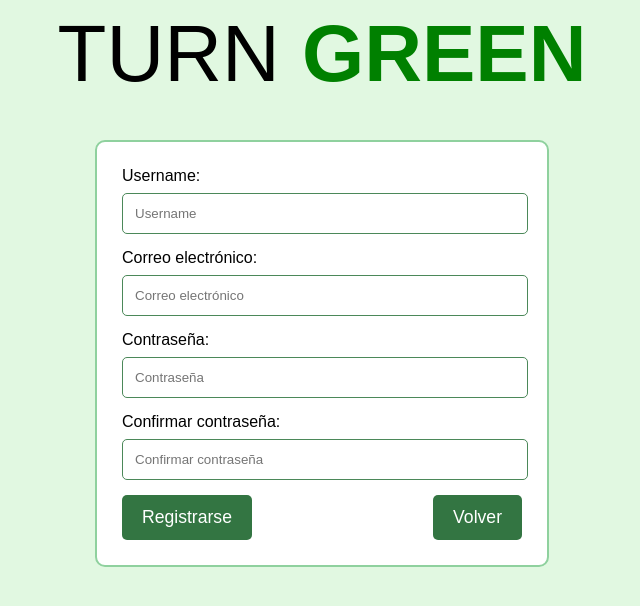
After one commit to eri5ita/proyecto, a Django app: page /signup/ in a window 1280 px wide. The commit adds this page. Shown: the top 606 px of the page, without its empty margins (318-958 px from the left). Run offline with Django 5.2, Linux system fonts and the light colour scheme.

Commit message:
Register

```diff
--- a/hello/templates/index.html
+++ b/hello/templates/index.html
@@ -56,7 +56,6 @@
                             <p>{{ mision.descripcion }}</p>
                             <p><strong>Tipo:</strong> {{ mision.tipo }}</p>
                             <p><strong>Leafpoints:</strong> {{ mision.leafpoints }}</p>
-                            <button>✔</button>
                         </li>
                     {% endfor %}
                 </ul>
@@ -71,6 +70,7 @@
             <h2>Bienvenido a TrunGreen! En esta página puedes emprender un viaje para reducir tu huella de carbono.</p>
             <h1>¿Quieres entrar a tu cuenta?</h3>
             <a href="{% url 'login' %}">Iniciar Sesión</a>
+            <a href="{% url 'signup' %}">Registrarse</a>
         </div>
     {% endif %}
 
--- /dev/null
+++ b/hello/templates/signup.html
@@ -0,0 +1,97 @@
+
+
+<!DOCTYPE html>
+<html lang="es">
+<head>
+    <meta charset="UTF-8">
+    <meta name="viewport" content="width=device-width, initial-scale=1.0">
+    <title>Registro</title>
+    <style>
+        body {
+            font-family: Arial, sans-serif;
+            background-color: #e1f8e1;
+            text-align: center;
+        }
+        .form-container {
+            width: 400px; /* Hacemos el formulario más ancho */
+            text-align: left;
+            background: white;
+            border: 2px solid #8fd19e;
+            padding: 25px; /* Aumentamos el espacio interno */
+            border-radius: 10px;
+            margin: auto;
+            margin-top: 20px; /* Más separación arriba */
+        }
+        .form-container label {
+            font-size: 1rem; /* Texto ligeramente más grande */
+            display: block;
+            margin-bottom: 8px;
+        }
+        .form-container input {
+            width: 95%;
+            padding: 12px; /* Aumentamos el padding */
+            margin-bottom: 15px;
+            border: 1px solid #4b8859;
+            border-radius: 5px;
+        }
+        .form-container input:focus {
+            outline: 2px solid #296b38;
+        }
+        .button-container {
+            display: flex;
+            justify-content: space-between;
+        }
+        .button-container button {
+            padding: 12px 20px; /* Botones más grandes */
+            font-size: 1.1rem; /* Texto de botón más grande */
+            border: none;
+            border-radius: 5px;
+            background-color: #337542;
+            color: white;
+            cursor: pointer;
+            transition: background-color 0.3s;
+        }
+        .button-container button:hover {
+            background-color: #163b1f;
+        }
+        .header {
+            font-size: 5rem; /* Hacemos el encabezado más grande */
+            margin-bottom: 40px; /* Espacio más amplio debajo del encabezado */
+        }
+        .header span {
+            color: green;
+            font-weight: bold;
+        }
+    </style>
+</head>
+<body>
+    <div class="header">
+        TURN <span>GREEN</span>
+    </div>
+    <div class="form-container">
+        <form method="POST">
+            {% csrf_token %}
+            <div>
+                <label for="username">Username:</label>
+                <input type="text" id="username" name="username" placeholder="Username" required>
+            </div>
+            <div>
+                <label for="email">Correo electrónico:</label>
+                <input type="email" id="email" name="email" placeholder="Correo electrónico" required>
+            </div>
+            <div>
+                <label for="password">Contraseña:</label>
+                <input type="password" id="password1" name="password1" placeholder="Contraseña" required>
+            </div>
+            <div>
+                <label for="password2">Confirmar contraseña:</label>
+                <input type="password" id="password2" name="password2" placeholder="Confirmar contraseña" required>
+            </div>
+            <div class="button-container">
+                <button type="submit">Registrarse</button>
+                <button type="button" onclick="window.location='/'">Volver</button>
+            </div>
+        </form>
+    </div>
+</body>
+</html>
--- a/hello/views.py
+++ b/hello/views.py
@@ -1,26 +1,21 @@
-from django.shortcuts import render, redirect, get_object_or_404
+from django.shortcuts import render, redirect
 from django.contrib.auth import authenticate, login, logout
 from django.contrib.auth.decorators import login_required
 from django.http import HttpResponse, JsonResponse, HttpRequest
 from .models import misiones, recompensas
-import random
-from datetime import date, datetime
-from django.core.cache import cache
+from django.contrib.auth.forms import UserCreationForm
+from django.contrib.auth.models import User
+from django.db import IntegrityError
+from .forms import CustomUserCreationForm
+
 
 # Homepage
 def index(request):
-    fecha_hoy = date.today()
-    tareas = cache.get('misiones_diarias')
-
-    if not tareas or cache.get('ultima_fecha') != fecha_hoy:
-        tareas = list(misiones.objects.all())
-        tareas = random.sample(tareas, min(3, len(tareas)))
-        cache.set('misiones_diarias', tareas, 86400)
-        cache.set('ultima_fecha', fecha_hoy, 86400)
-
+    tareas = misiones.objects.all()  # Obtén todas las misiones de la base de datos
+    return render(request, 'index.html', {'tareas': tareas})
+    # Verificar si el tema está activado en la sesión
     tema_activado = request.session.get('tema_activado', None)
-
-    return render(request, 'index.html', {'tareas': tareas, 'tema_activado': tema_activado})
+    return render(request, 'index.html', {'tema_activado': tema_activado})
 
 # Tienda
 def tienda(request):
@@ -32,6 +27,29 @@ def tienda(request):
 def cuenta(request):
     tema_activado = request.session.get('tema_activado', False)
     return render(request, 'cuenta.html', {'tema_activado': tema_activado})
+
+# signup
+
+
+def signup(request):
+
+    if request.method == 'GET':
+        print('s')
+        return render (request, 'signup.html', {'form': UserCreationForm})
+
+    else:
+        print('p')
+        if request.POST['password1'] == request.POST['password2']:
+            try:
+                user = User.objects.create_user(username=request.POST['username'],
+                password=request.POST['password1'], email=request.POST['email'])
+                user.save()
+                return redirect('index')
+            except IntegrityError :
+                return HttpResponse('User ya existente')
+        return HttpResponse ('password do not match')
+
+
 
 # Login
 def user_login(request):
--- a/web_project/settings.py
+++ b/web_project/settings.py
@@ -83,6 +83,8 @@ DATABASES = {
 }
 
 
+
+
 # Password validation
 # https://docs.djangoproject.com/en/5.1/ref/settings/#auth-password-validators
 
@@ -100,6 +102,7 @@ AUTH_PASSWORD_VALIDATORS = [
         'NAME': 'django.contrib.auth.password_validation.NumericPasswordValidator',
     },
 ]
+
 
 
 # Internationalization
--- a/web_project/urls.py
+++ b/web_project/urls.py
@@ -29,4 +29,5 @@ urlpatterns = [
     path('logout/', views.user_logout, name='logout'), # Vista de logout
     path('Cuenta/', views.cuenta, name='micuenta'),
     path('Tienda/', views.tienda, name='tienda'),
+    path('signup/', views.signup, name='signup')
 ]
```
Also changed, not shown: hello/forms.py (added, +27 -0 lines), hello/models.py (+26 -0 lines), db.sqlite3, hello/migrations/0005_perfil.py (added), hello/migrations/0006_delete_perfil.py (added), hello/migrations/0007_usuarioleafpoints.py (added), hello/migrations/0008_remove_usuarioleafpoints_misiones_completadas.py (added).
